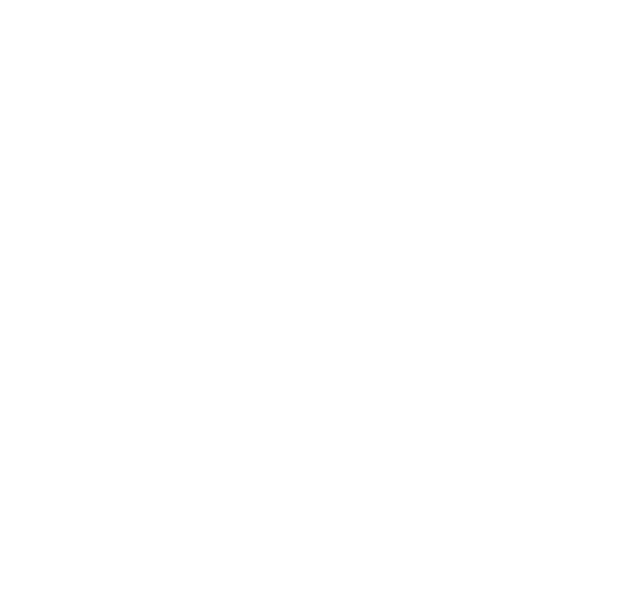
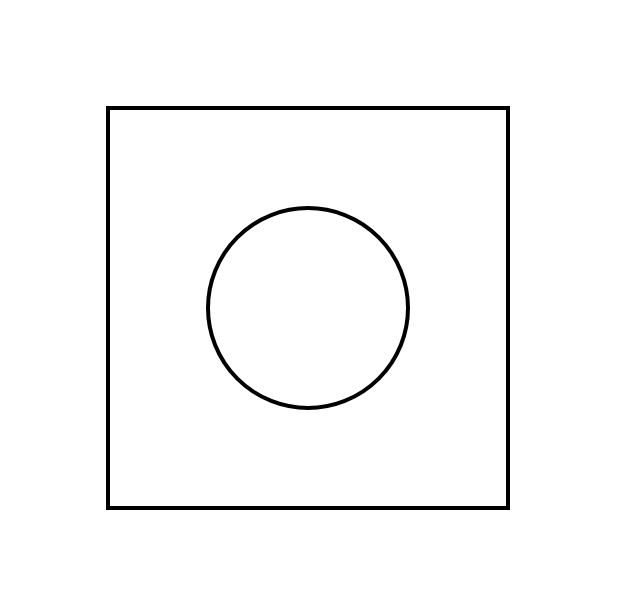
Before and after one commit to abidroid/creative-coding, a plain HTML site: page pages/sketch1.html in a window 1280 px wide. Shown: the whole page, without its empty margins (0-640 px from the left). Drawn offline with Linux system fonts and the light colour scheme.

Commit message:
rect and arc

```diff
--- a/pages/sketch1.html
+++ b/pages/sketch1.html
@@ -12,6 +12,18 @@
         let canvas = document.querySelector("canvas");
         let context = canvas.getContext("2d");
 
+        context.fillStyle = 'blue';
+        //context.fillRect(100, 100, 400, 400);
+
+        context.lineWidth = 4;
+        context.beginPath();
+        context.rect(100, 100, 400,400);
+        context.stroke();
+
+        context.beginPath();
+        context.arc(300,300, 100, 0, Math.PI * 2);
+        context.stroke();
+
     </script>
 </body>
 </html>
```
